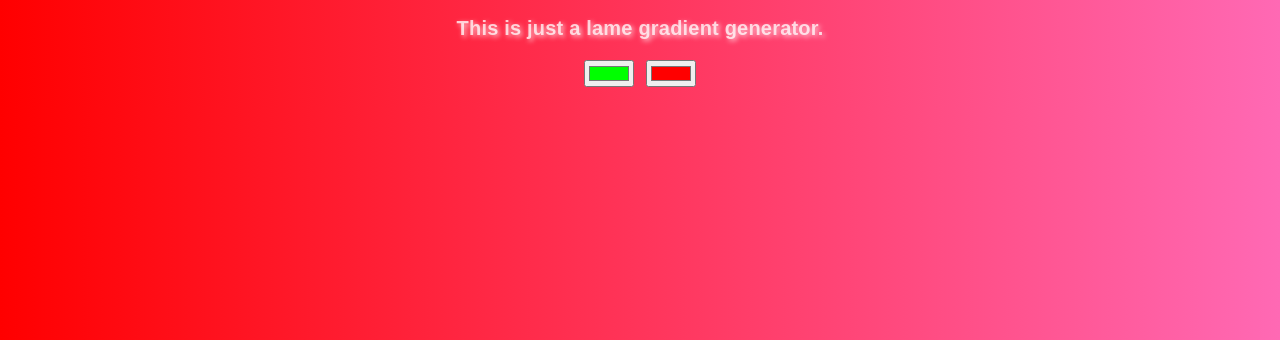
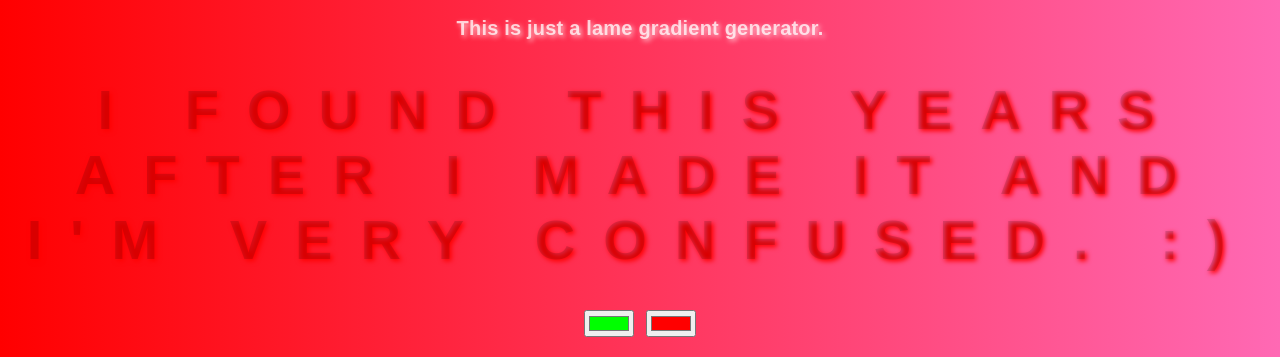
Before and after one commit to ScaryFastca/Background-Generator, a plain HTML site: page index.html in a window 1280 px wide. Shown: the part 460-817 px from the top of the page. Drawn offline with Linux system fonts and the light colour scheme; a web font is replaced by a local one.

Commit message:
Update index.html

```diff
--- a/index.html
+++ b/index.html
@@ -11,6 +11,7 @@
 	<h2>Carry on.</h2>
 	<h1>( ͡° ͜ʖ ͡°)</h1>
 	<h3>This is just a lame gradient generator.</h3>
+	<h1>I found this years after I made it and I'm very confused. :)</h1>
 	<input class="color1" type="color" name="color1" value="#00ff00">
 	<input class="color2" type="color" name="color2" value="#ff0000">
 	<h3 id="cssCode"></h3>
```
